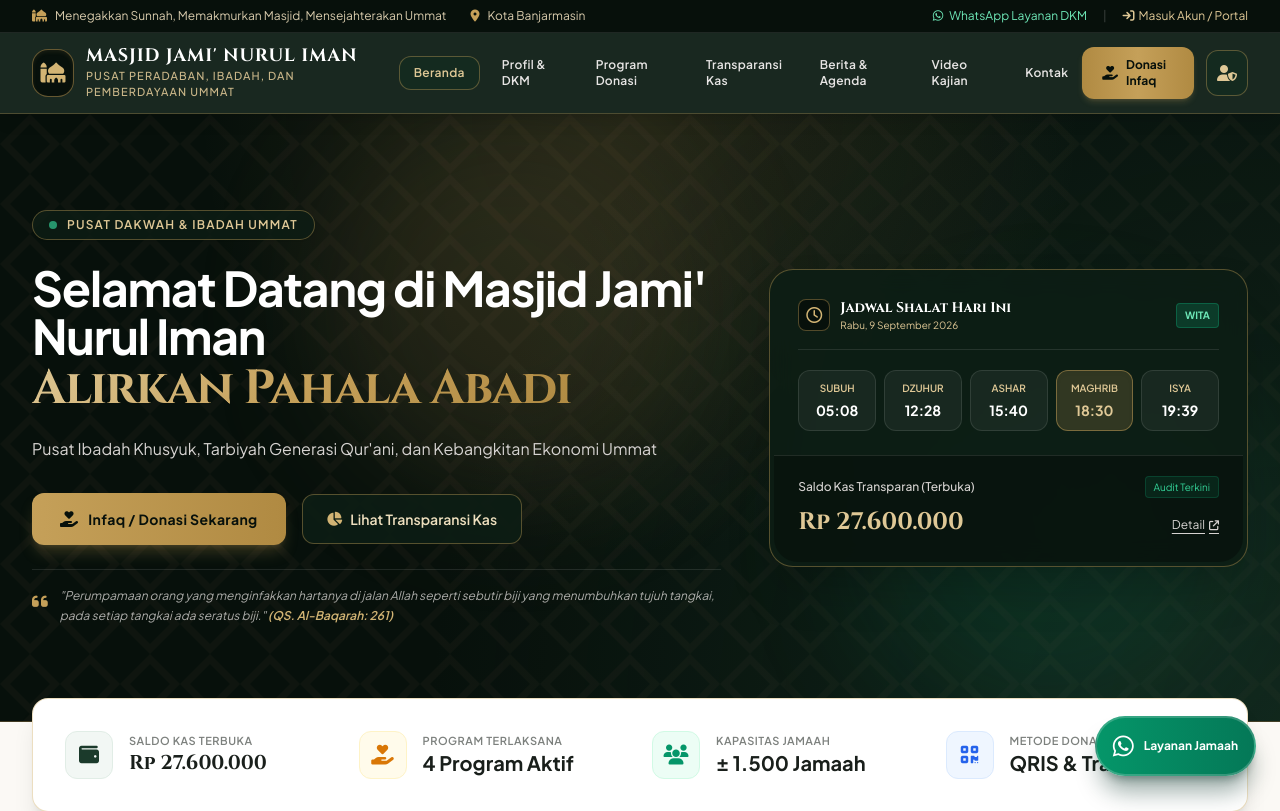
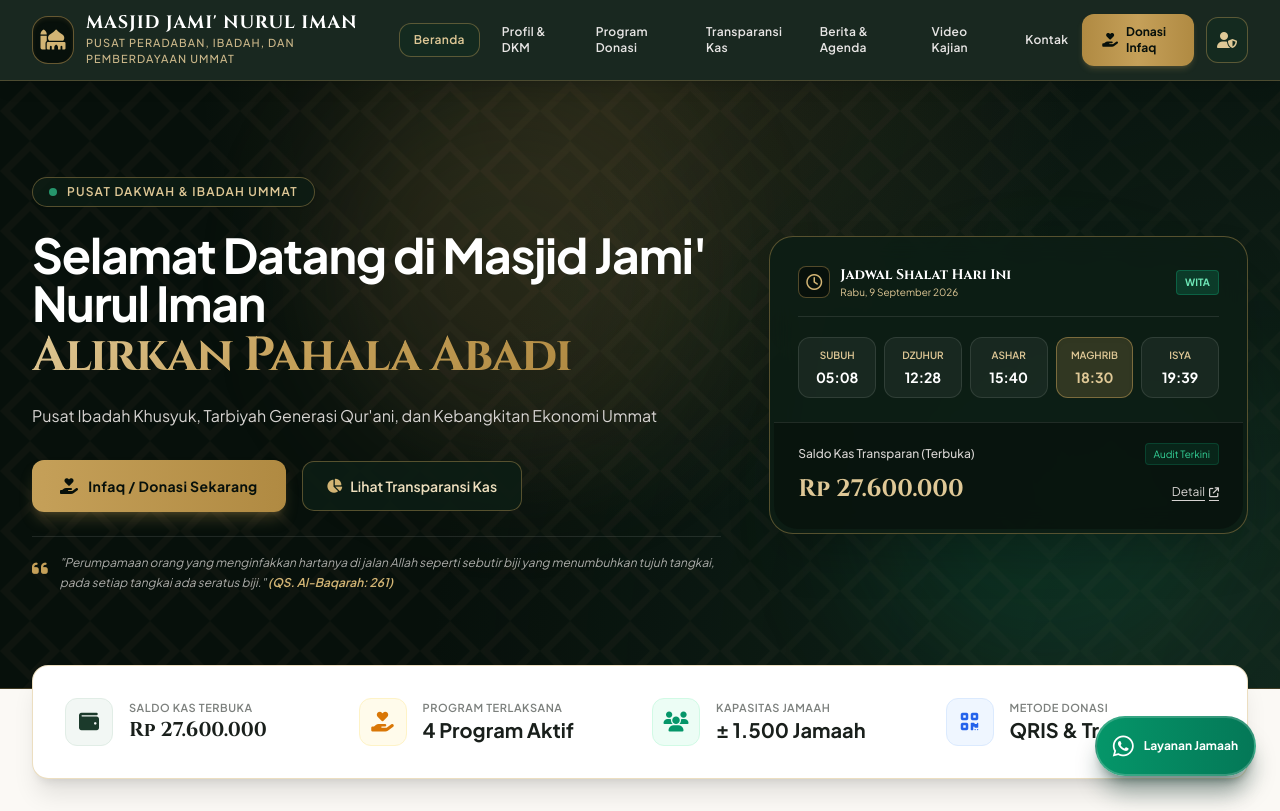
Before and after one commit to Ramardooooo/MesjidApps, a PHP site: page / in a window 1280 px wide. Shown: the top 811 px of the page. Run offline with PHP 8.4, Linux system fonts and the light colour scheme; data comes from the database, SQL or seed files in the repository; some libraries are stand-ins or nearby versions.

Commit message:
Hapus topbar dari halaman publik

```diff
--- a/layouts/public_header.php
+++ b/layouts/public_header.php
@@ -85,40 +85,6 @@ $base = base_url();
 </head>
 <body class="pattern-arabesque-light min-h-screen text-warm-900 flex flex-col justify-between antialiased selection:bg-antique-500 selection:text-white">
 
-    <!-- Topbar Syiar & Kontak Cepat -->
-    <div class="bg-cypress-950 text-white text-xs border-b border-white/10 py-2 px-4 sm:px-8 hidden md:block">
-        <div class="max-w-7xl mx-auto flex items-center justify-between">
-            <div class="flex items-center gap-6 text-antique-200/90">
-                <span class="inline-flex items-center gap-2">
-                    <i class="fa-solid fa-mosque text-antique-500"></i>
-                    <span><?= e($profil['slogan']) ?></span>
-                </span>
-                <span class="inline-flex items-center gap-2">
-                    <i class="fa-solid fa-location-dot text-antique-500"></i>
-                   <span><?= e($profil['kota'] ?? '') ?></span>
-                </span>
-            </div>
-
-            <div class="flex items-center gap-4 text-xs">
-                <a href="https://wa.me/<?= preg_replace('/[^0-9]/', '', $profil['whatsapp']) ?>" target="_blank" class="hover:text-antique-300 transition flex items-center gap-1.5 text-emerald-300">
-                    <i class="fa-brands fa-whatsapp"></i>
-                    <span>WhatsApp Layanan DKM</span>
-                </a>
-                <span class="text-white/20">|</span>
-                <?php if ($currentUser): ?>
-                    <a href="<?= in_array($currentUser['role'], ['admin', 'bendahara', 'content_admin']) ? $base . '/admin/dashboard.php' : $base . '/donatur/portal-donatur.php' ?>" class="text-antique-300 font-semibold hover:text-white transition flex items-center gap-1.5">
-                        <i class="fa-solid fa-circle-user"></i>
-                        <span><?= e($currentUser['nama']) ?> (<?= ucfirst($currentUser['role']) ?>)</span>
-                    </a>
-                <?php else: ?>
-                    <a href="<?= $base ?>/auth/login.php" class="text-antique-300 hover:text-white transition flex items-center gap-1">
-                        <i class="fa-solid fa-arrow-right-to-bracket"></i>
-                        <span>Masuk Akun / Portal</span>
-                    </a>
-                <?php endif; ?>
-            </div>
-        </div>
-    </div>
 
     <!-- Navigasi Utama Sticky -->
     <header class="sticky top-0 z-40 bg-cypress-900/95 backdrop-blur-md border-b border-antique-500/30 text-white shadow-lg transition-all duration-300" id="navbar">
```
